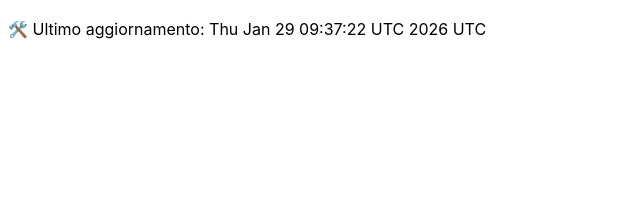
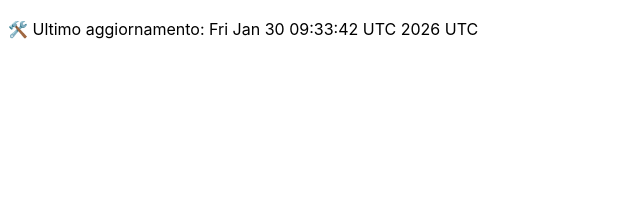
Before and after one commit to DanteTrb/DanteTrb.github.io, a Jekyll site: the page built from badges.md, in a window 1280 px wide. Shown: the top 212 px of the page, without its empty margins (0-640 px from the left). Built offline with Jekyll 4.4.1, drawn with Linux system fonts in a browser that asks for light colours; our own code applies the rules of GitHub Pages for plain Markdown files.

Commit message:
🛠️ Aggiornamento automatico badge

```diff
--- a/badges.md
+++ b/badges.md
@@ -1 +1 @@
-🛠️ Ultimo aggiornamento: Thu Jan 29 09:37:22 UTC 2026 UTC
+🛠️ Ultimo aggiornamento: Fri Jan 30 09:33:42 UTC 2026 UTC
```
